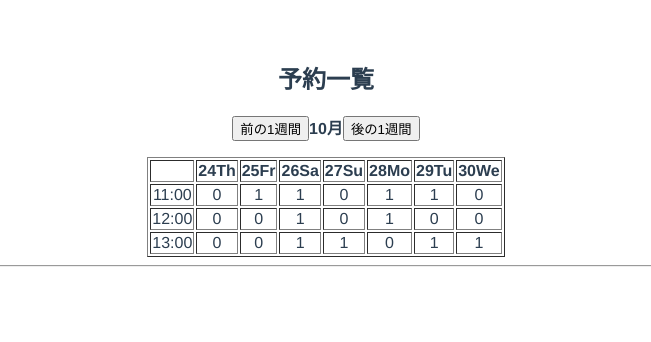
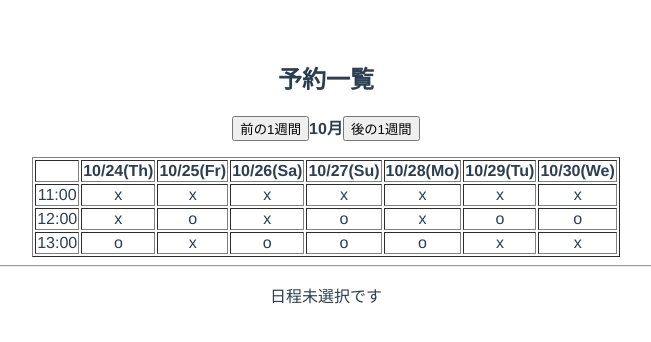
Before and after one commit to shockdayukio/reservation-vuejs, a Vue app: page / in a window 1280 px wide. Shown: the top 342 px of the page, without its empty margins (314-965 px from the left). Built offline with nearby package versions, Linux system fonts and the light colour scheme; the HTML template or start-up script is replaced by a standard one.

Commit message:
FEATURE: 選択された日程がトップ画面に表示される

```diff
--- a/src/App.vue
+++ b/src/App.vue
@@ -1,7 +1,7 @@
 <template>
   <div id="app">
-    <Reservation  v-on:send-reservation="date = $event"></Reservation>
-    <p>{{date}}</p>
+    <Reservation  v-on:send-reservation="text = $event"></Reservation>
+    <p>{{text}}</p>
   </div>
 </template>
 
@@ -12,7 +12,7 @@ export default {
   name: 'app',
   data() {
     return {
-      date: null
+      text: "日程未選択です"
     }
   },
   components: {
--- a/src/components/Reservation.vue
+++ b/src/components/Reservation.vue
@@ -22,7 +22,9 @@
           <tr :key="hourlyWorkList.time">
             <td>{{hourlyWorkList.time}}</td>
             <td v-for="(work, i) in hourlyWorkList.workList" :key="hourlyWorkList.time + '_' + i">
-              <a @click="sendReservation(dateList[i], hourlyWorkList.time, work)">{{work}}</a>
+              <a @click="sendReservation(dateList[i], hourlyWorkList.time, work)">
+                {{ showWorkStatus(work) }}
+              </a>
             </td>
           </tr>
         </template>
@@ -68,23 +70,17 @@
         var dateListClone = this.dateList
         dateListClone = []
         var date = moment(this.startDate)
-        dateListClone.push(date.format('DDdd'))
+        dateListClone.push(date.format('MM/DD(dd)'))
         for (  var i = 0;  i < (this.weekNumber - 1);  i++  ) {
-          dateListClone.push(date.add(1, 'day').format('DDdd'))
+          dateListClone.push(date.add(1, 'day').format('MM/DD(dd)'))
         }
         this.dateList = dateListClone
-      },
-      //ダミーデータ用
-      getRandomInt(max) {
-        // ランダムな配列
-        return Math.floor(Math.random() * Math.floor(max));
       },
       setWorkList() {
         //ダミー配列データ生成
         var array = [];
-        var max = 2;
         for (let i = 0; i < this.weekNumber; i++) {
-          array.push(this.getRandomInt(max));
+          array.push(Math.random() < 0.5);
         }
         return array
       },
@@ -102,10 +98,19 @@
             time: "13:00" ,
             workList: this.setWorkList()
         }]
-      }
-      ,
+      },
       sendReservation(date, time, work) {
-        this.$emit("send-reservation", date + time + work)//一旦startDate
+        var text = ""
+        if (work == true) {
+          text = date + time
+        } else {
+          text = "この日程は選択できません。"
+        }
+        this.$emit("send-reservation", text)
+
+      },
+      showWorkStatus(work) {
+        return work ? "o" : "x"
       }
     }
   };
```
